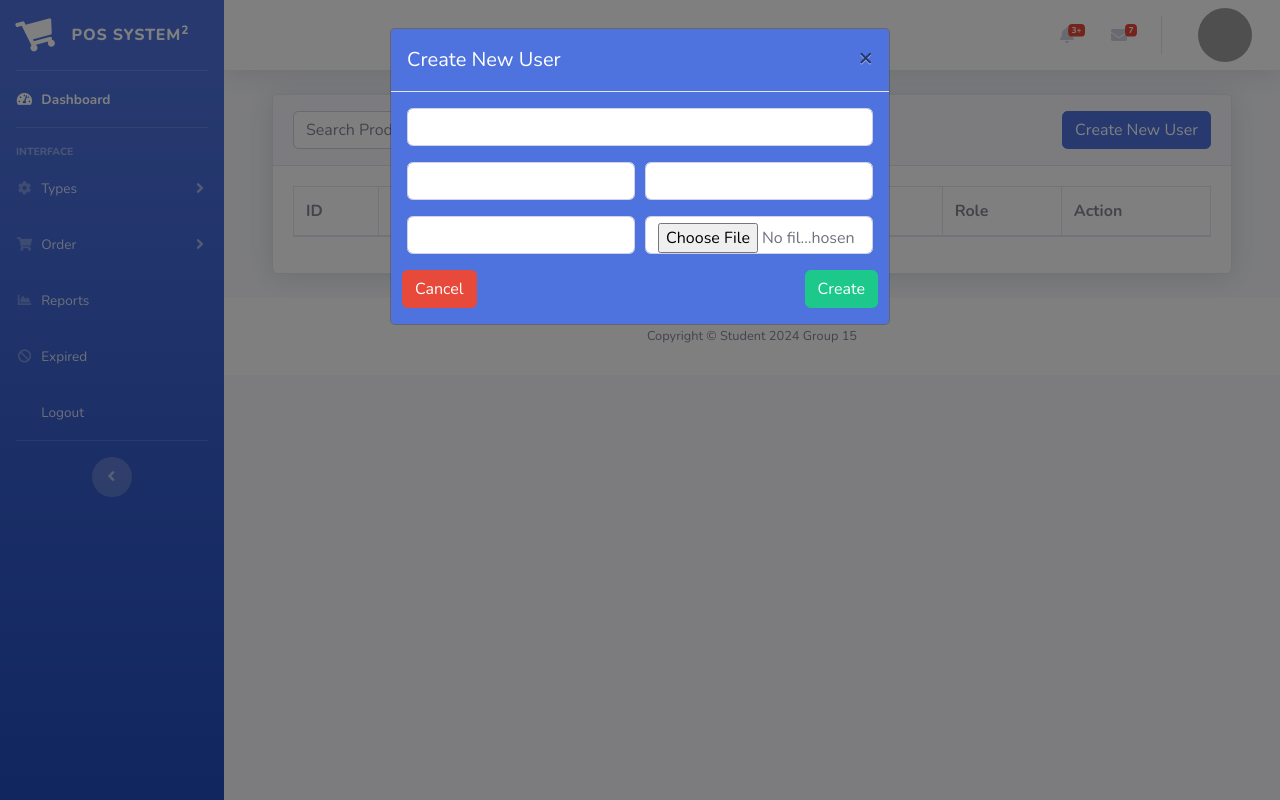
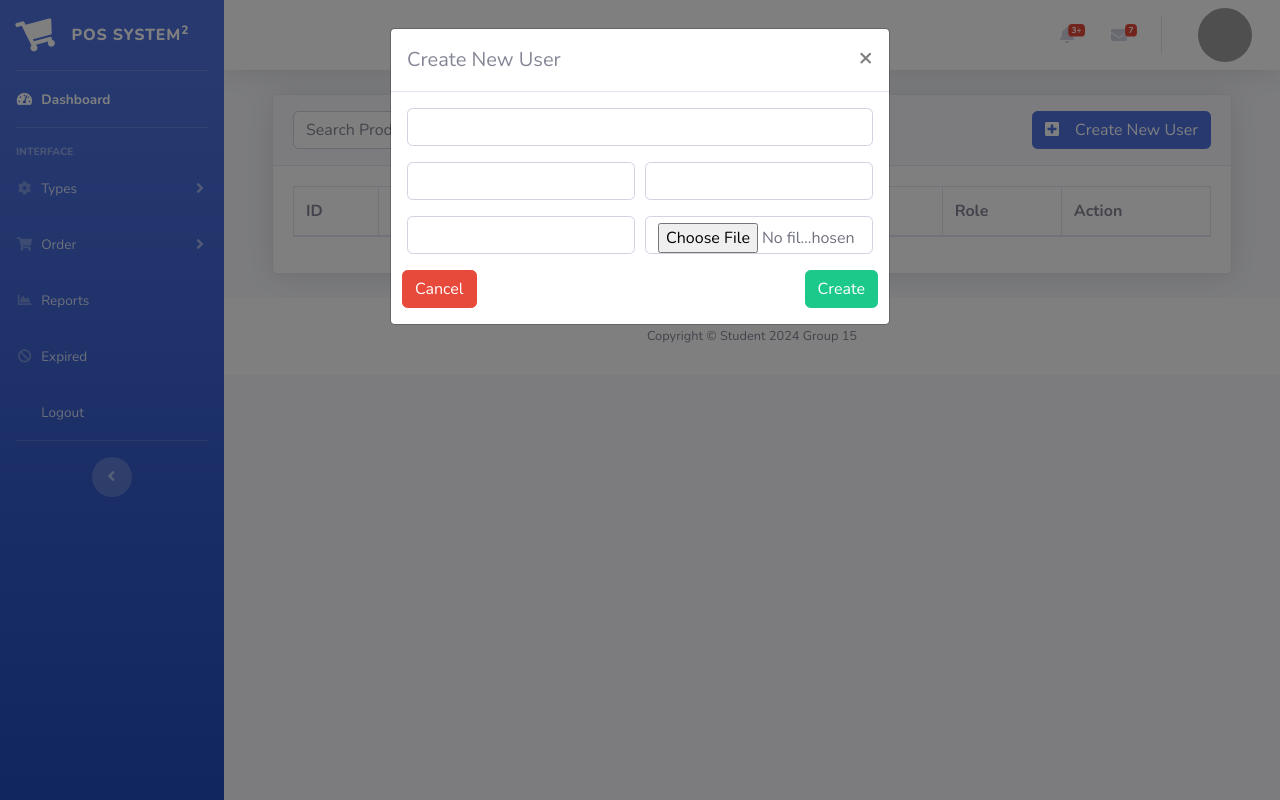
Before and after one commit to Khav9/g15-pos-system, a PHP site: page /users in a window 1280 px wide, after a click on "Create New User". Run offline with PHP 8.4, Linux system fonts and the light colour scheme; the visitor is signed in with stand-in values (Sample User, id 1); data that the repository does not hold is empty; some libraries are stand-ins or nearby versions; grey boxes are pictures that could not be loaded.

Commit message:
[ref] update ZX1577

```diff
--- a/views/items/item.view.php
+++ b/views/items/item.view.php
@@ -257,9 +257,9 @@ require "layouts/navbar.php";
     <!-- The Modal create-->
     <div class="modal fade" id="createProduct" tabindex="-1" aria-labelledby="exampleModalLabel" aria-hidden="true">
         <div class="modal-dialog">
-            <div class="modal-content bg-primary text-white">
+            <div class="modal-content ">
                 <div class="modal-header">
-                    <h5 class="modal-title text-white" id="exampleModalLabel">Create New Product</h5>
+                    <h5 class="modal-title " id="exampleModalLabel">Create New Product</h5>
                     <button type="button" class="close" data-dismiss="modal" aria-label="Close">
                         <span aria-hidden="true">&times;</span>
                     </button>
--- a/views/users/user.view.php
+++ b/views/users/user.view.php
@@ -70,7 +70,7 @@ $user = $_SESSION['user'];
                             </div>
                         </div>
                     </form>
-                    <a href="/userCreate" class="btn btn-primary" data-toggle="modal" data-target="#createUser">Create New User</a>
+                    <a href="/userCreate" class="btn btn-primary" data-toggle="modal" data-target="#createUser" ><i class="fa fa-plus-square mr-3" ></i>Create New User</a>
                 </div>
             </div>
             <div class="card-body">
@@ -227,9 +227,9 @@ $user = $_SESSION['user'];
 
         <div class="modal fade" id="createUser" tabindex="-1" aria-labelledby="exampleModalLabel" aria-hidden="true">
             <div class="modal-dialog">
-                <div class="modal-content bg-primary text-white">
+                <div class="modal-content ">
                     <div class="modal-header">
-                        <h5 class="modal-title text-white" id="exampleModalLabel">Create New User</h5>
+                        <h5 class="modal-title " id="exampleModalLabel">Create New User</h5>
                         <button type="button" class="close" data-dismiss="modal" aria-label="Close">
                             <span aria-hidden="true">&times;</span>
                         </button>
```
Also changed, not shown: views/categories/category.view.php (+4 -4 lines), assets/profiles/65e715f70a547.jpg (added).
